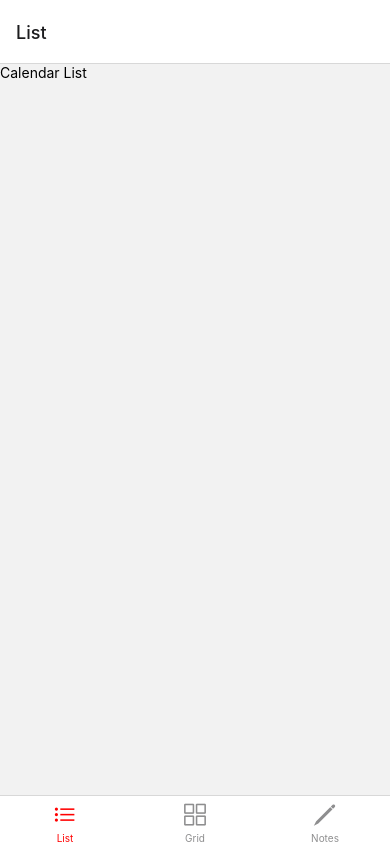
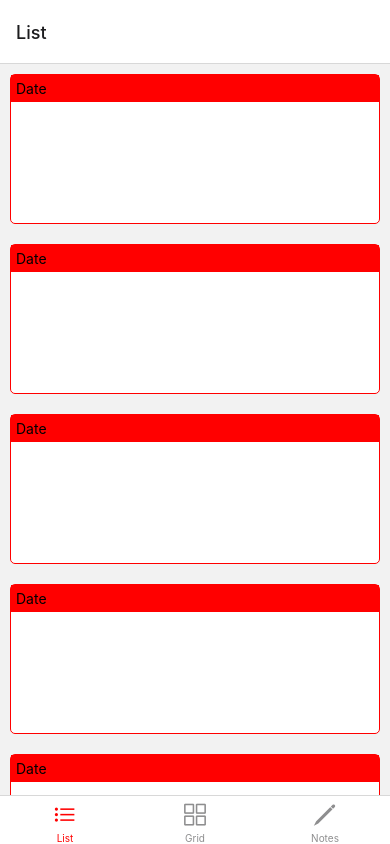
Before and after one commit to trey-sumida/ICS466Planner, a React Native app: screen /List in a window 390 px wide. Built offline with nearby package versions, Linux system fonts and the light colour scheme.

Commit message:
added calendar list view

```diff
--- /dev/null
+++ b/ui/components/CalendarCard.js
@@ -0,0 +1,28 @@
+import React from 'react'
+import { View, Text, StyleSheet } from 'react-native'
+
+export default function CalendarCard() {
+
+    const styles = StyleSheet.create({
+        cardView: {
+            height: 150,
+            backgroundColor: 'white',
+            margin: 10,
+            borderColor: 'red',
+            borderRadius: 5,
+            borderWidth: 1
+        },
+        cardHeader: {
+            backgroundColor: 'red',
+            padding: 5,
+        }
+    })
+
+    return (
+        <View style={styles.cardView}>
+            <View style={styles.cardHeader}>
+                <Text>Date</Text>
+            </View>
+        </View>
+    )
+}
--- a/ui/components/ScrollViewComponent.js
+++ b/ui/components/CalendarScrollView.js
@@ -1,8 +1,8 @@
 import React from 'react'
 import { ScrollView, View, StyleSheet } from 'react-native'
-import NoteItem from './NoteItem';
+import CalendarCard from './CalendarCard';
 
-export default function ScrollViewComponent({ navigation }) {
+export default function CalendarScrollView({ navigation }) {
 
     const styles = StyleSheet.create({
         view: {
@@ -16,7 +16,12 @@ export default function ScrollViewComponent({ navigation }) {
     return (
         <View style={styles.view}>
             <ScrollView style={styles.scrollView}>
-                <NoteItem title="ICS 311" navigation={navigation}/>
+                <CalendarCard />
+                <CalendarCard />
+                <CalendarCard />
+                <CalendarCard />
+                <CalendarCard />
+                <CalendarCard />
             </ScrollView>
         </View>
     )
--- /dev/null
+++ b/ui/components/notes/NotesScrollView.js
@@ -0,0 +1,23 @@
+import React from 'react'
+import { ScrollView, View, StyleSheet } from 'react-native'
+import NoteItem from './NoteItem';
+
+export default function NotesScrollView({ navigation }) {
+
+    const styles = StyleSheet.create({
+        view: {
+            flex: 1,
+            height: "100%"
+        },
+        scrollView: {
+        },
+      });
+
+    return (
+        <View style={styles.view}>
+            <ScrollView style={styles.scrollView}>
+                <NoteItem title="ICS 311" navigation={navigation}/>
+            </ScrollView>
+        </View>
+    )
+}
--- a/ui/screens/CalendarListScreen.js
+++ b/ui/screens/CalendarListScreen.js
@@ -1,10 +1,11 @@
 import React from 'react'
-import { View, Text } from 'react-native'
+import { View, Text, ScrollView } from 'react-native'
+import CalendarScrollView from '../components/CalendarScrollView'
 
 export default function CalendarListScreen() {
     return (
-        <View>
-            <Text>Calendar List</Text>
+        <View style={{ flex: 1 }}>
+            <CalendarScrollView />
         </View>
     )
 }
--- a/ui/screens/notes/NotesListScreen.js
+++ b/ui/screens/notes/NotesListScreen.js
@@ -1,6 +1,6 @@
 import React from 'react'
 import { View, Text, TouchableOpacity, StyleSheet } from 'react-native'
-import ScrollViewComponent from '../../components/ScrollViewComponent'
+import ScrollViewComponent from '../../components/notes/NotesScrollView'
 
 export default function NotesListScreen({ navigation }) {
 
```
Also changed, not shown: ui/components/notes/NoteItem.js (renamed from ui/components/NoteItem.js).
